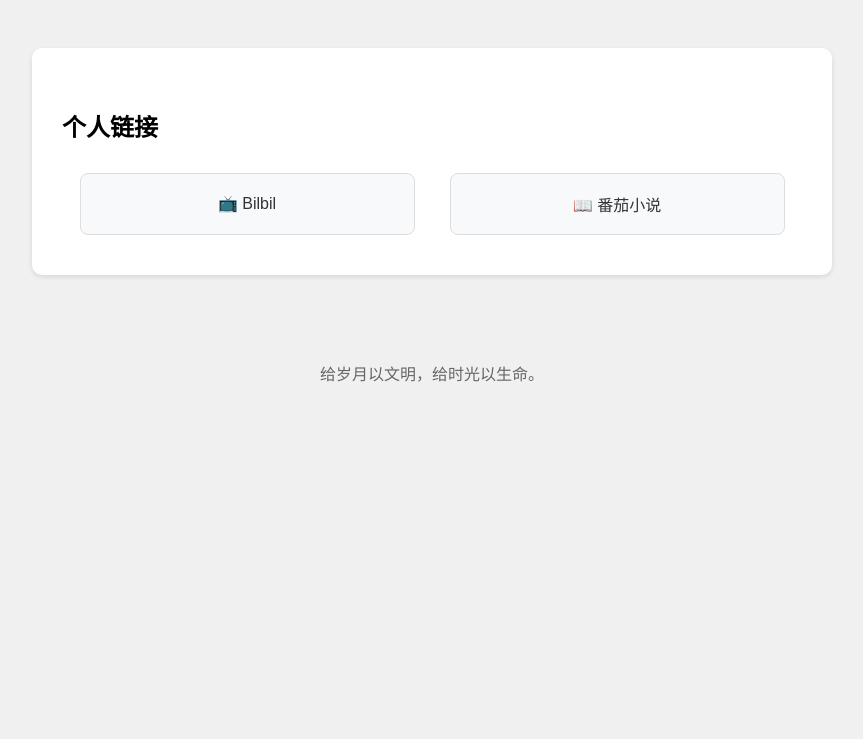
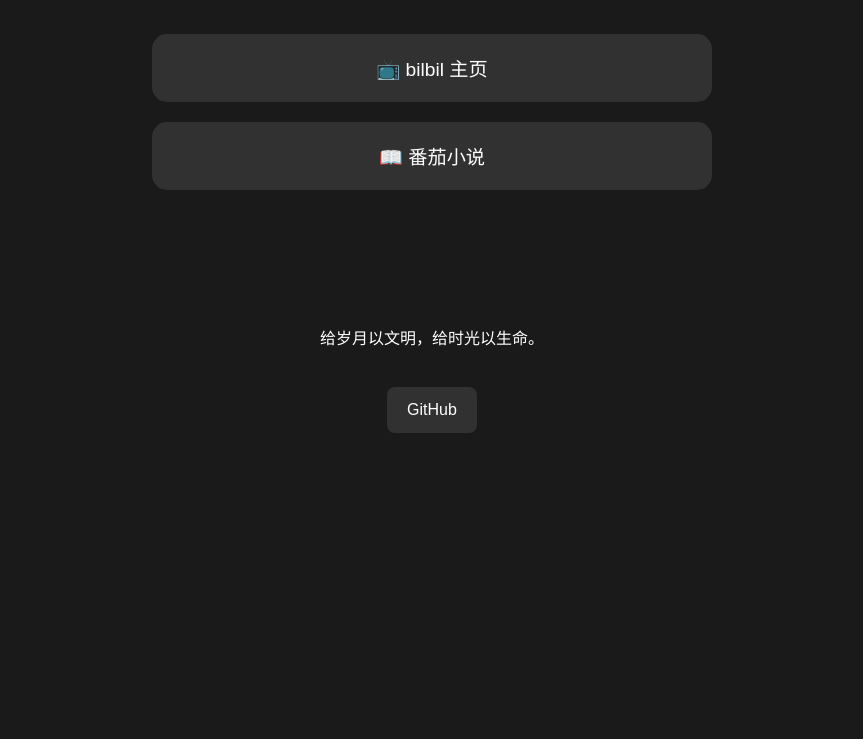
Before and after one commit to Lieyan163/-, a plain HTML site: page index.html in a window 1280 px wide. Shown: the part 141-880 px from the top of the page, without its empty margins (208-1071 px from the left). Before the commit the page ends 800 px from the top, so only its background shows below. Drawn offline with Linux system fonts and the light colour scheme.

Commit message:
Update index.html

```diff
--- a/index.html
+++ b/index.html
@@ -2,131 +2,95 @@
 <html lang="zh-CN">
 <head>
     <meta charset="UTF-8">
-    <meta name="viewport" content="width=device-width, initial-scale=1.0">
     <title>Lieyan 的个人空间</title>
     <style>
         body {
+            margin: 0;
+            padding: 40px 20px;
+            min-height: 100vh;
+            background-color: #1a1a1a;
+            color: white;
             font-family: Arial, sans-serif;
-            max-width: 800px;
-            margin: 0 auto;
-            padding: 20px;
-            background-color: #f0f0f0;
-            transition: filter 0.3s ease;
+            text-align: center;
+            transition: 0.5s filter;
         }
 
-        body.active {
-            position: relative;
-        }
-
-        body.active::after {
-            content: "";
-            position: fixed;
-            top: 0;
-            left: 0;
-            width: 100%;
-            height: 100%;
-            background: rgba(0,0,0,0.5);
-            z-index: 1;
-        }
-
-        header {
-            text-align: center;
-            padding: 40px 0;
-            position: relative;
-            z-index: 2;
-        }
-
-        .main-content {
-            background-color: white;
-            padding: 30px;
-            border-radius: 10px;
-            box-shadow: 0 2px 5px rgba(0,0,0,0.1);
-            position: relative;
-            z-index: 2;
-        }
-
-        .links-section {
-            margin-top: 30px;
-        }
-
-        .link-button {
-            display: flex;
-            justify-content: center;
-            align-items: center;
-            width: 45%;
-            height: 60px;
-            margin: 10px;
-            background-color: #f8f9fa;
-            border: 1px solid #ddd;
-            border-radius: 8px;
-            text-decoration: none;
-            color: #333;
-            transition: all 0.3s ease;
-            position: relative;
-            z-index: 3;
-        }
-
-        .link-button:hover {
-            transform: scale(1.05);
-            box-shadow: 0 5px 15px rgba(0,0,0,0.3);
-            z-index: 4;
+        h1 {
+            margin-bottom: 50px;
+            font-size: 2.5em;
         }
 
         .links-container {
-            display: flex;
-            flex-wrap: wrap;
-            justify-content: space-around;
+            max-width: 600px;
+            margin: 0 auto 100px;
+        }
+
+        .link-item {
+            background: rgba(255, 255, 255, 0.1);
+            border-radius: 15px;
+            margin: 20px;
+            padding: 20px;
+            transition: all 0.5s;
+        }
+
+        .link-item a {
+            color: white;
+            text-decoration: none;
+            font-size: 1.2em;
+            display: block;
+            transition: transform 0.3s;
+        }
+
+        .link-item:hover {
+            filter: brightness(1.2);
+        }
+
+        .link-item:hover a {
+            transform: scale(1.5);
+        }
+
+        .links-container:hover .link-item:not(:hover) {
+            filter: blur(4px) brightness(0.5);
         }
 
         footer {
-            text-align: center;
-            padding: 30px 0;
-            color: #666;
-            margin-top: 40px;
-            position: relative;
-            z-index: 2;
+            margin-top: 80px;
+            padding: 20px;
+            line-height: 1.6;
         }
 
-        /* 模糊效果 */
-        body.active .main-content:not(:hover),
-        body.active header:not(:hover),
-        body.active footer:not(:hover) {
-            filter: blur(10px);
+        footer a {
+            display: inline-block;
+            color: white;
+            text-decoration: none;
+            margin-top: 20px;
+            padding: 10px 20px;
+            border-radius: 8px;
+            background: rgba(255, 255, 255, 0.1);
+            transition: all 0.3s;
+        }
+
+        footer a:hover {
+            transform: scale(1.3);
+            background: rgba(255, 255, 255, 0.2);
         }
     </style>
 </head>
 <body>
-    <header>
-        <h1>Lieyan 的个人空间</h1>
-    </header>
+    <h1>Lieyan 的个人空间</h1>
 
-    <div class="main-content">
-        <div class="links-section">
-            <h2>个人链接</h2>
-            <div class="links-container">
-                <a href="https://space.bilibili.com/687731566" class="link-button" target="_blank"
-                   onmouseenter="document.body.classList.add('active')"
-                   onmouseleave="document.body.classList.remove('active')">
-                    📺 Bilbil
-                </a>
-                <a href="https://fanqienovel.com/author-page/3244024389706810-7412638058287207705" class="link-button" target="_blank"
-                   onmouseenter="document.body.classList.add('active')"
-                   onmouseleave="document.body.classList.remove('active')">
-                    📖 番茄小说
-                </a>
-            </div>
+    <div class="links-container">
+        <div class="link-item">
+            <a href="https://space.bilibili.com/687731566" target="_blank">📺 bilbil 主页</a>
+        </div>
+        <div class="link-item">
+            <a href="https://fanqienovel.com/author-page/3244024389706810-7412638058287207705" target="_blank">📖 番茄小说</a>
         </div>
     </div>
 
     <footer>
         <p>给岁月以文明，给时光以生命。</p>
+        <a href="https://github.com/Lieyan163" target="_blank">GitHub</a>
     </footer>
-
-    <script>
-        // 自动移除移动端hover效果
-        if (window.innerWidth < 768) {
-            document.body.classList.remove('active');
-        }
-    </script>
 </body>
 </html>
```
